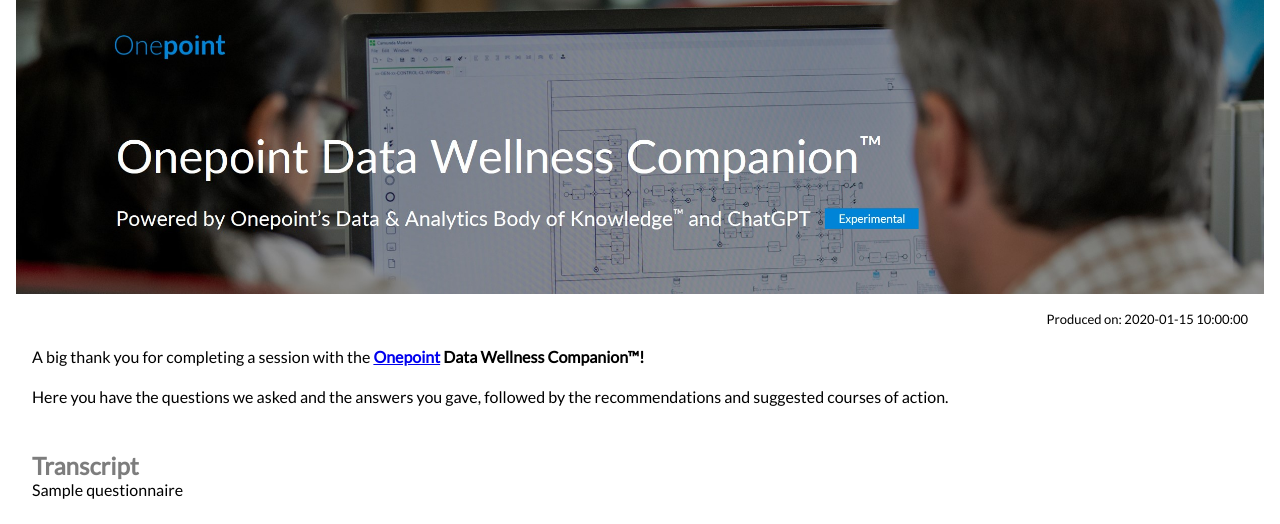
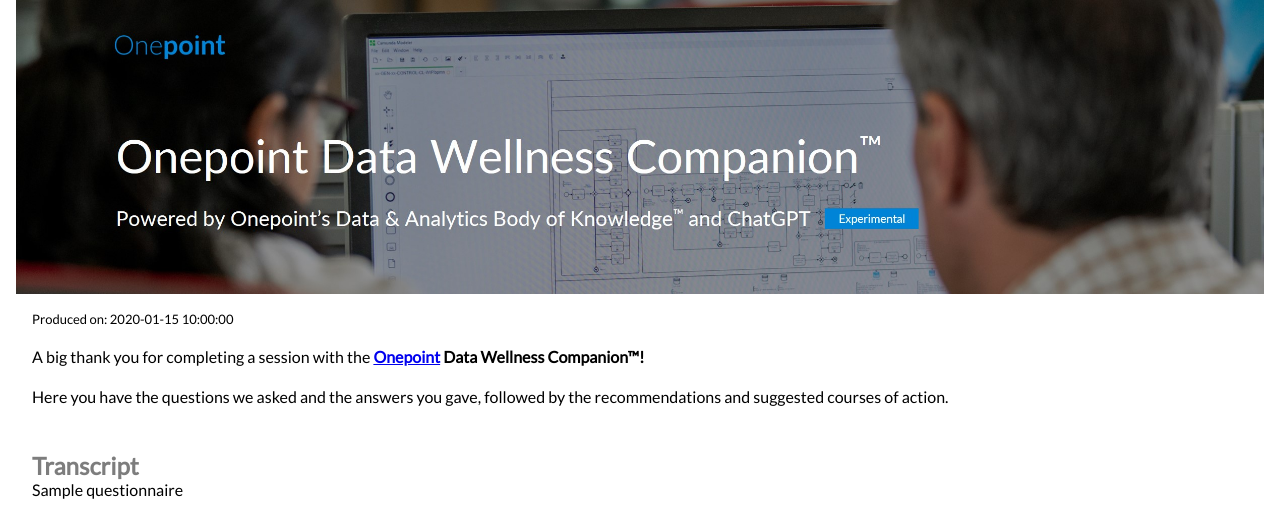
Before and after one commit to onepointconsulting/data-questionnaire-agent, a Python web app: template templates/results-template.html in a window 1280 px wide. Shown: the part 17-541 px from the top of the page. Run offline with Jinja, Linux system fonts and the light colour scheme; the template is opened without the code that fills it: most values are stand-ins (such as "Sample title", 1, 10 or a date in 2020).

Commit message:
The ‘Produced on:’ line should be left-justified. Added 'a session with' to the mail template

```diff
--- a/data_questionnaire_agent/service/mail_sender.py
+++ b/data_questionnaire_agent/service/mail_sender.py
@@ -55,7 +55,7 @@
 
     <img src="https://healthcheck.onepointltd.ai/public/images/Hero_Image_with_Logo_and_Titles.jpg" style="width: 100%;" />
 
-    <p>A big thank you for completing the <b>{cfg.product_title}</b>.</p>
+    <p>A big thank you for completing a session with the <b>{cfg.product_title}</b>.</p>
     <h2>Transcript</h2>
     {questionnaire.to_html()}
     <h2>Advice</h2>
--- a/templates/results-template.html
+++ b/templates/results-template.html
@@ -57,7 +57,7 @@
 
         .date-produced {
             font-size: small;
-            text-align: right;
+            text-align: left;
         }
 
         .onepoint-blue {
```
